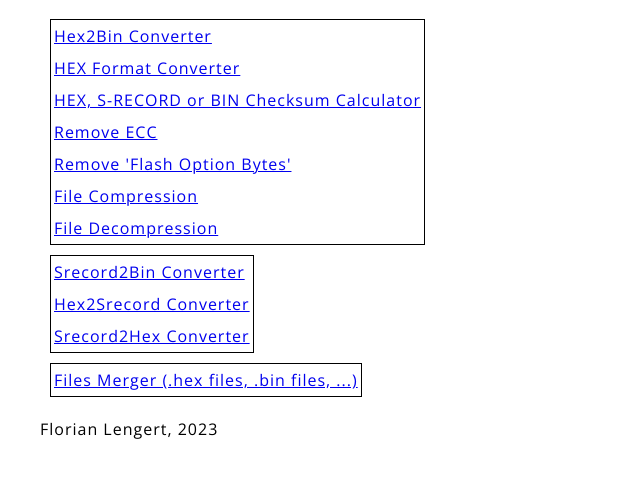
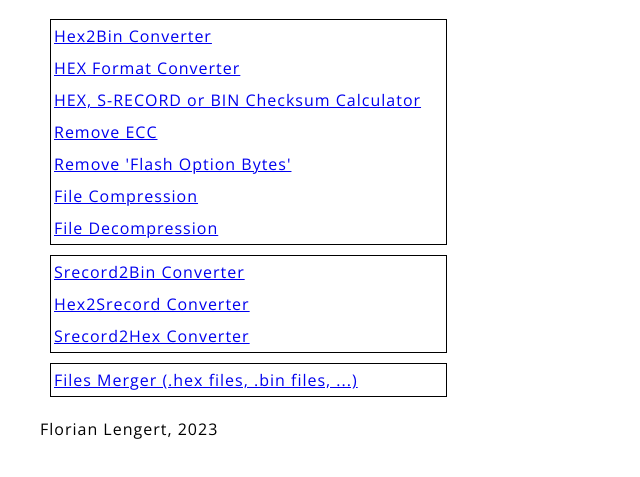
Before and after one commit to flow1980/HexUtility, a plain HTML site: page index.html in a window 1280 px wide. Shown: the part 107-584 px from the top of the page, without its empty margins (0-640 px from the left). Drawn offline with nearby package versions, Linux system fonts and the light colour scheme.

Commit message:
Width of the navigation menus modified.

```diff
--- a/index.html
+++ b/index.html
@@ -17,6 +17,7 @@
       <h1>Hex Utility Suite</h1>
     </header>
 
+    <div class="outer">
       <nav id="nav-hex-tools">
         <ul class="nav-no-bullets">
           <li><a href="app-hex2bin/hex2bin.html">Hex2Bin Converter</a></li>
@@ -40,6 +41,7 @@
           <li><a href="app-files-merger/files-merger.html">Files Merger (.hex files, .bin files, ...)</a></li>
         </ul>
       </nav>
+    </div>
 
     <footer>
       <p>Florian Lengert, 2023</p>
--- a/styles/style.css
+++ b/styles/style.css
@@ -37,8 +37,21 @@ img {
   margin: 0 auto;
 }
 
+nav {
+  width: max-content;
+  margin: 10px;
+}
+
+.outer {
+  width: max-content;
+}
+
 #nav-hex-tools, #nav-s-record-tools, #nav-other-tools {
-  width: max-content;
+  width: calc(100%);
   border: 1px solid black;
   margin: 10px;
 }
+
+a:hover {
+  text-decoration: none;
+}
```
Also changed, not shown: app-checksum-calculator/checksum-calculator.html (+2 -0 lines), app-file-compression/file-compression.html (+2 -0 lines), app-file-decompression/file-decompression.html (+2 -0 lines), app-files-merger/files-merger.html (+2 -0 lines), app-hex-format-converter/hex-format-converter.html (+2 -0 lines), app-hex2bin/hex2bin.html (+2 -0 lines), app-hex2srecord/hex2srecord.html (+2 -0 lines), app-remove-ecc/remove-ecc.html (+2 -0 lines), app-remove-flash-option-bytes/remove-flash-option-bytes.html (+2 -0 lines), app-srecord2bin/srecord2bin.html (+2 -0 lines), app-srecord2hex/srecord2hex.html (+2 -0 lines), scripts/main.js (+1 -8 lines). Lines whose indentation alone changed are shown as unchanged.
